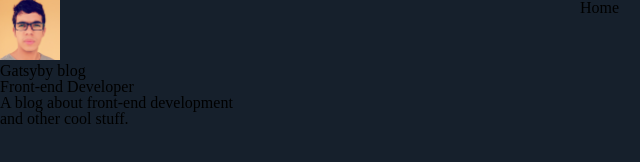
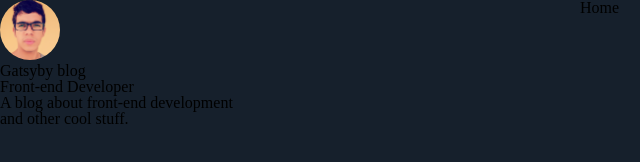
Before and after one commit to phenrique7/gatsby-blog, a Gatsby site: page / in a window 1280 px wide. Shown: the full height of the page, 0-640 px from the left. Built offline with nearby package versions, Linux system fonts and the light colour scheme; Gatsby itself is replaced by a stand-in of ours.

Commit message:
improvement: add Avatar component style

```diff
--- a/src/components/avatar/Avatar.js
+++ b/src/components/avatar/Avatar.js
@@ -1,6 +1,6 @@
 import * as React from 'react';
 import { useStaticQuery, graphql } from 'gatsby';
-import Image from 'gatsby-image';
+import * as S from './Avatar.style';
 
 export default function Avatar() {
   const { avatar } = useStaticQuery(graphql`
@@ -15,5 +15,7 @@ export default function Avatar() {
     }
   `);
 
-  return <Image fixed={avatar.childImageSharp.fixed} alt="Avatar" />;
+  return (
+    <S.AvatarRoot fixed={avatar.childImageSharp.fixed} alt="Avatar" />
+  );
 }
--- /dev/null
+++ b/src/components/avatar/Avatar.style.js
@@ -0,0 +1,6 @@
+import styled from 'styled-components';
+import Image from 'gatsby-image';
+
+export const AvatarRoot = styled(Image)`
+  border-radius: 50%;
+`;
```
